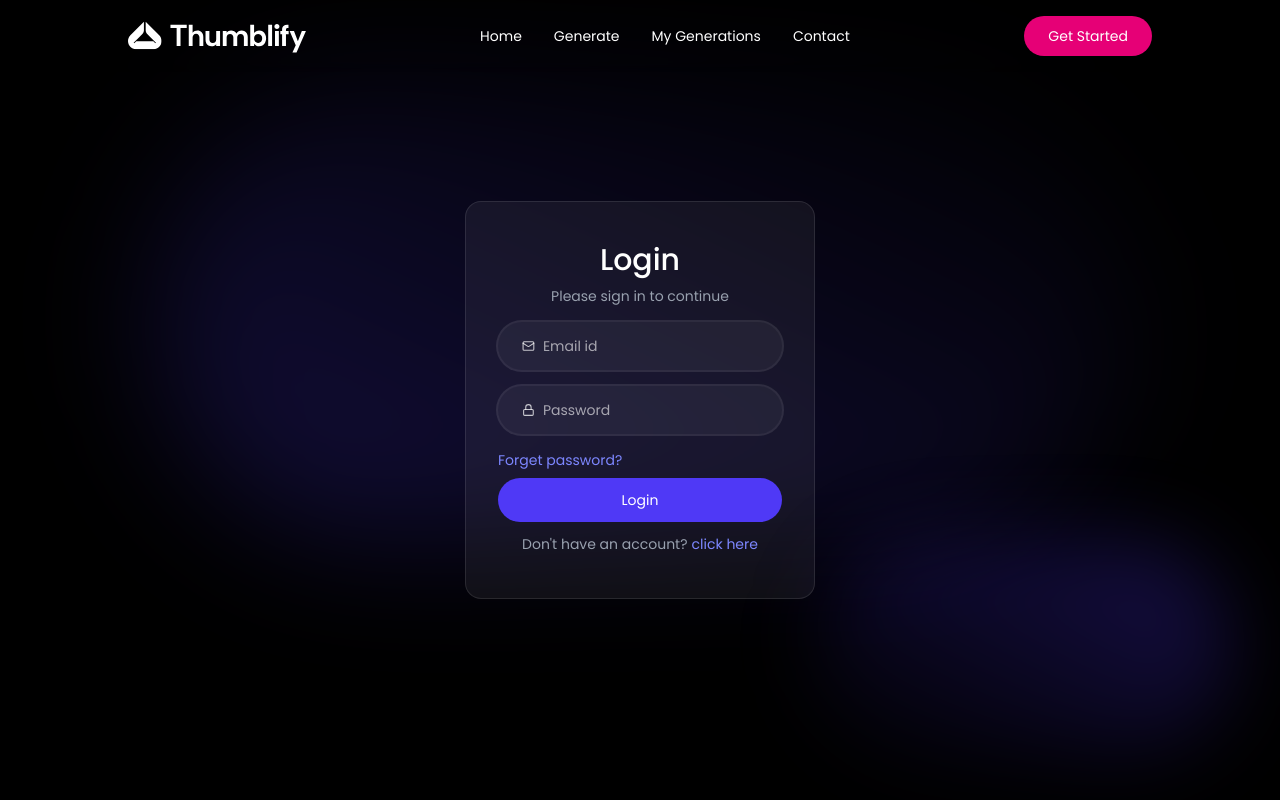
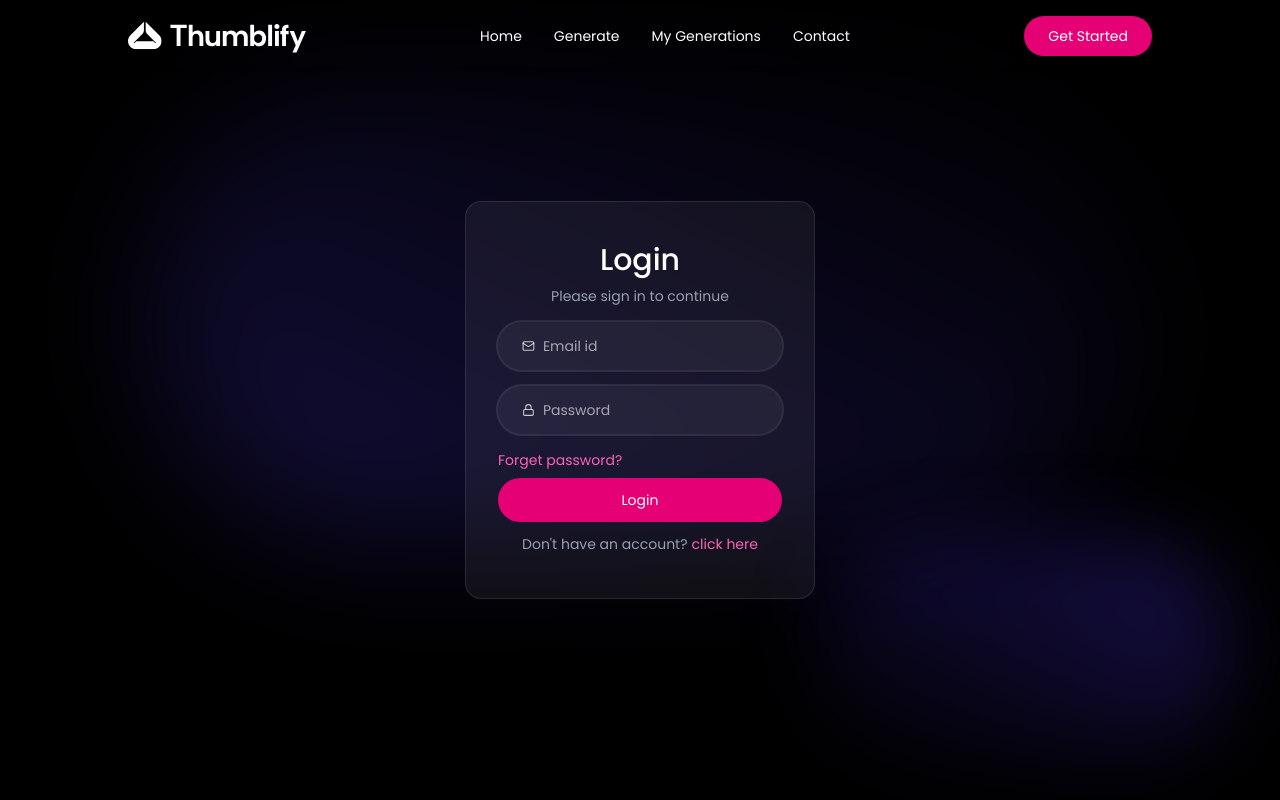
Before and after one commit to anshgautam-github/AI-Thumbnail-Generator, a React (Vite) app in the folder client/: page /login in a window 1280 px wide. Shown: the top 800 px of the page. Built offline with nearby package versions, Linux system fonts and the light colour scheme.

Commit message:
login colour

```diff
--- a/client/src/components/Login.tsx
+++ b/client/src/components/Login.tsx
@@ -34,35 +34,35 @@ const Login = () => {
                 <p className="text-gray-400 text-sm mt-2">Please sign in to continue</p>
 
                 {state !== "login" && (
-                    <div className="flex items-center mt-6 w-full bg-white/5 ring-2 ring-white/10 focus-within:ring-indigo-500/60 h-12 rounded-full overflow-hidden pl-6 gap-2 transition-all ">
+                    <div className="flex items-center mt-6 w-full bg-white/5 ring-2 ring-white/10 focus-within:ring-pink-500/60 h-12 rounded-full overflow-hidden pl-6 gap-2 transition-all ">
                         <svg xmlns="http://www.w3.org/2000/svg" width="16" height="16" viewBox="0 0 24 24" fill="none" stroke="currentColor" className="text-white/60" strokeWidth="2" strokeLinecap="round" strokeLinejoin="round"> <circle cx="12" cy="8" r="5" /> <path d="M20 21a8 8 0 0 0-16 0" /> </svg>
                         <input type="text" name="name" placeholder="Name" className="w-full bg-transparent text-white placeholder-white/60 border-none outline-none " value={formData.name} onChange={handleChange} required />
                     </div>
                 )}
 
-                <div className="flex items-center w-full mt-4 bg-white/5 ring-2 ring-white/10 focus-within:ring-indigo-500/60 h-12 rounded-full overflow-hidden pl-6 gap-2 transition-all ">
+                <div className="flex items-center w-full mt-4 bg-white/5 ring-2 ring-white/10 focus-within:ring-pink-500/60 h-12 rounded-full overflow-hidden pl-6 gap-2 transition-all ">
                     <svg xmlns="http://www.w3.org/2000/svg" width="14" height="14" viewBox="0 0 24 24" fill="none" stroke="currentColor" className="text-white/75" strokeWidth="2" strokeLinecap="round" strokeLinejoin="round"> <path d="m22 7-8.991 5.727a2 2 0 0 1-2.009 0L2 7" /> <rect x="2" y="4" width="20" height="16" rx="2" /> </svg>
                     <input type="email" name="email" placeholder="Email id" className="w-full bg-transparent text-white placeholder-white/60 border-none outline-none " value={formData.email} onChange={handleChange} required />
                 </div>
 
-                <div className=" flex items-center mt-4 w-full bg-white/5 ring-2 ring-white/10 focus-within:ring-indigo-500/60 h-12 rounded-full overflow-hidden pl-6 gap-2 transition-all ">
+                <div className=" flex items-center mt-4 w-full bg-white/5 ring-2 ring-white/10 focus-within:ring-pink-500/60 h-12 rounded-full overflow-hidden pl-6 gap-2 transition-all ">
                     <svg xmlns="http://www.w3.org/2000/svg" width="14" height="14" viewBox="0 0 24 24" fill="none" stroke="currentColor" className="text-white/75" strokeWidth="2" strokeLinecap="round" strokeLinejoin="round"> <rect width="18" height="11" x="3" y="11" rx="2" ry="2" /> <path d="M7 11V7a5 5 0 0 1 10 0v4" /> </svg>
                     <input type="password" name="password" placeholder="Password" className="w-full bg-transparent text-white placeholder-white/60 border-none outline-none" value={formData.password} onChange={handleChange} required />
                 </div>
 
                 <div className="mt-4 text-left">
-                    <button className="text-sm text-indigo-400 hover:underline">
+                    <button className="text-sm text-pink-400 hover:underline">
                         Forget password?
                     </button>
                 </div>
 
-                <button type="submit" className="mt-2 w-full h-11 rounded-full text-white bg-indigo-600 hover:bg-indigo-500 transition " >
+                <button type="submit" className="mt-2 w-full h-11 rounded-full text-white bg-pink-600 hover:bg-pink-500 transition " >
                     {state === "login" ? "Login" : "Sign up"}
                 </button>
 
                 <p onClick={() => setState(prev => prev === "login" ? "register" : "login")} className="text-gray-400 text-sm mt-3 mb-11 cursor-pointer" >
                     {state === "login" ? "Don't have an account?" : "Already have an account?"}
-                    <span className="text-indigo-400 hover:underline ml-1">click here</span>
+                    <span className="text-pink-400 hover:underline ml-1">click here</span>
                 </p>
             </form>
             </div>
```
